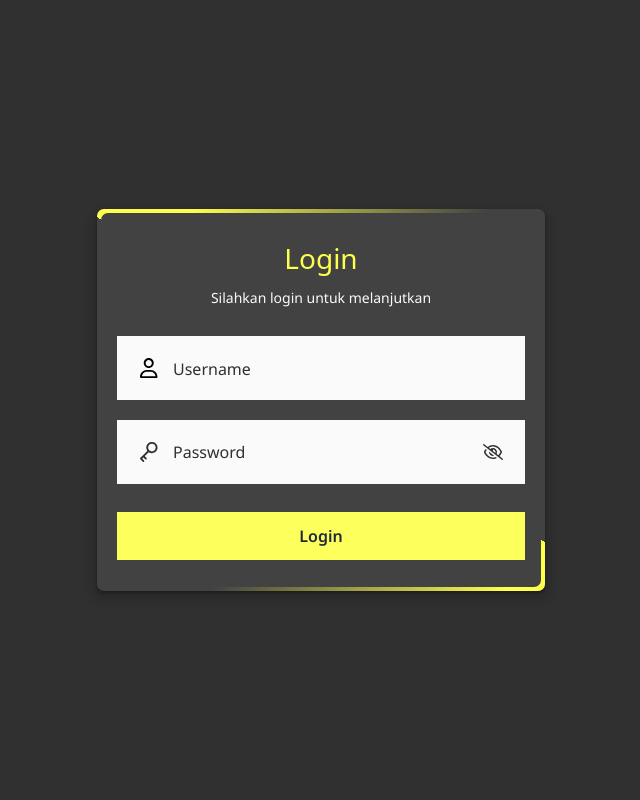
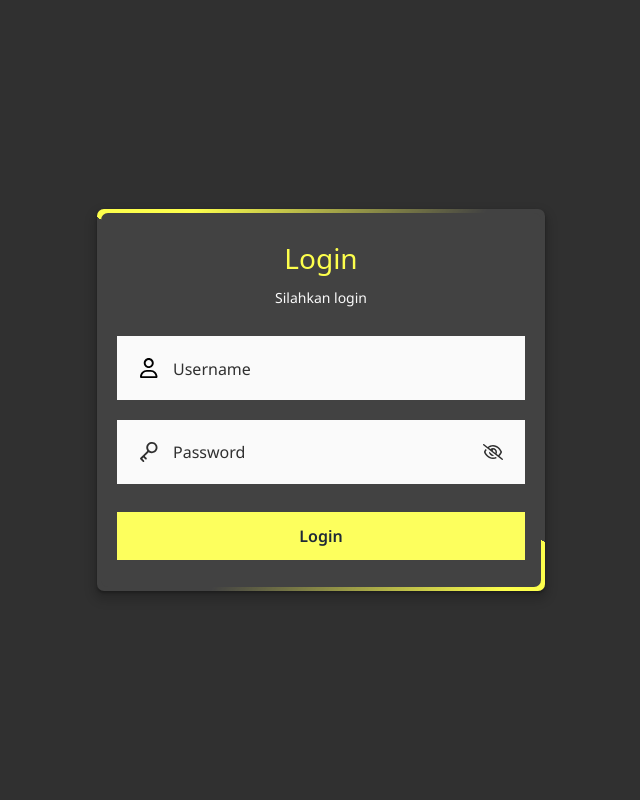
Before and after one commit to GymnastiarAlmaGhifari/Tolonto-TA, a PHP site: page /pages/login.php in a window 1280 px wide. Shown: the whole page, without its empty margins (319-959 px from the left). Run offline with PHP 8.4, Linux system fonts and the light colour scheme; style sheets or scripts are compiled from the project's sources; some libraries are stand-ins or nearby versions.

Commit message:
Update login.php

```diff
--- a/pages/login.php
+++ b/pages/login.php
@@ -84,7 +84,7 @@ if (isset($_POST['submit'])) {
                         Login
                     </div>
                     <div class="mt-2 self-center text-sm font-noto-sans text-neutral_050 flex justify-center">
-                        Silahkan login untuk melanjutkan
+                        Silahkan login
                     </div>
                     <div class="mt-7">
 
```
